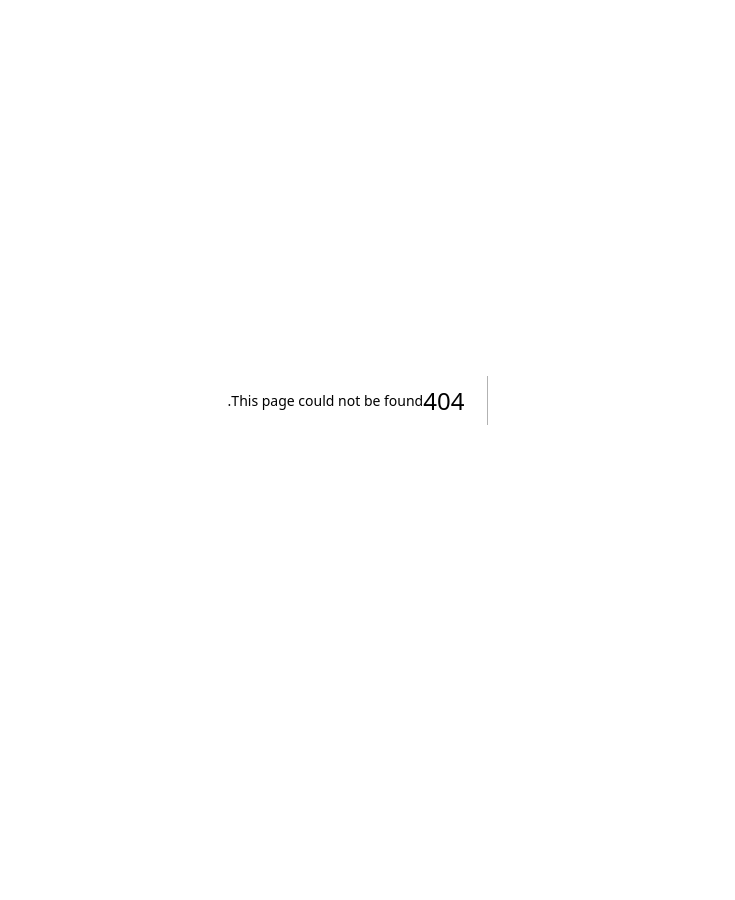
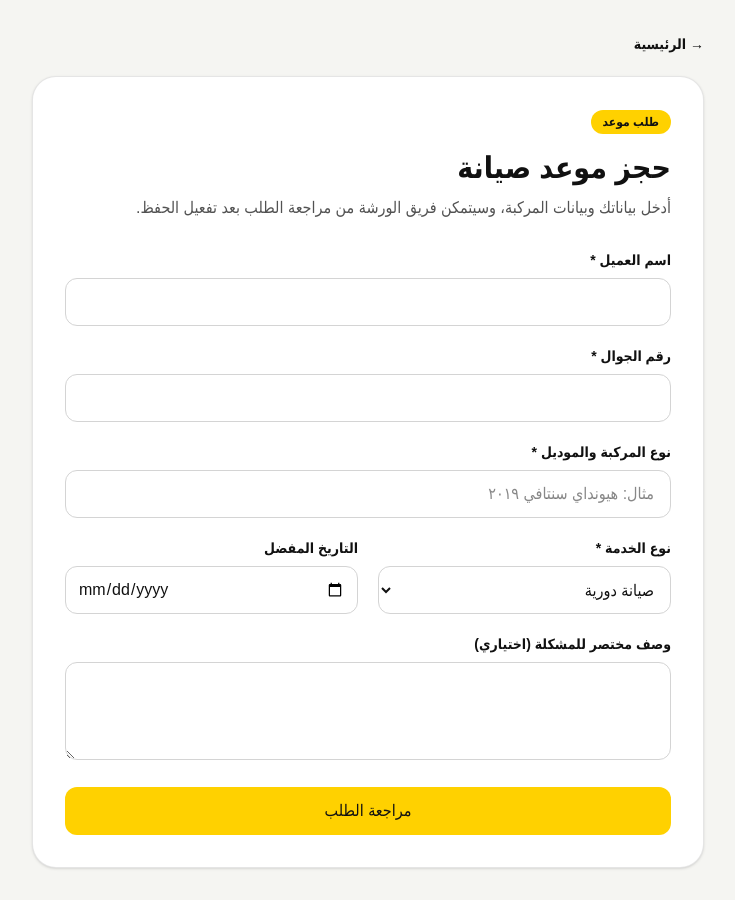
Before and after one commit to ahmedzohaidz/diagpro-manager-v1, a Next.js app: page /book in a window 1280 px wide. Before the commit this address had no page. Shown: the whole page, without its empty margins (272-1007 px from the left). Before the commit the page ends 800 px from the top, so only its background shows below. Built offline with nearby package versions, Linux system fonts and the light colour scheme.

Commit message:
chore: scaffold DiagPro V1 (src/app/book/page.tsx)

```diff
--- /dev/null
+++ b/src/app/book/page.tsx
@@ -0,0 +1,81 @@
+"use client";
+
+import { FormEvent, useState } from "react";
+
+type BookingForm = {
+  customerName: string;
+  phone: string;
+  vehicle: string;
+  service: string;
+  preferredDate: string;
+  notes: string;
+};
+
+const initialForm: BookingForm = {
+  customerName: "",
+  phone: "",
+  vehicle: "",
+  service: "صيانة دورية",
+  preferredDate: "",
+  notes: "",
+};
+
+export default function BookPage() {
+  const [form, setForm] = useState<BookingForm>(initialForm);
+  const [submitted, setSubmitted] = useState(false);
+
+  function update<K extends keyof BookingForm>(key: K, value: BookingForm[K]) {
+    setForm((current) => ({ ...current, [key]: value }));
+    setSubmitted(false);
+  }
+
+  function handleSubmit(event: FormEvent<HTMLFormElement>) {
+    event.preventDefault();
+    setSubmitted(true);
+  }
+
+  return (
+    <main className="min-h-screen px-4 py-8 sm:px-6">
+      <div className="mx-auto max-w-2xl">
+        <a href="/" className="text-sm font-bold text-neutral-600 hover:text-black">→ الرئيسية</a>
+        <div className="mt-5 rounded-3xl border border-black/10 bg-white p-5 shadow-sm sm:p-8">
+          <span className="inline-flex rounded-full bg-[#FFD100] px-3 py-1 text-xs font-black">طلب موعد</span>
+          <h1 className="mt-4 text-3xl font-black">حجز موعد صيانة</h1>
+          <p className="mt-2 leading-7 text-neutral-600">أدخل بياناتك وبيانات المركبة، وسيتمكن فريق الورشة من مراجعة الطلب بعد تفعيل الحفظ.</p>
+          <form className="mt-7 space-y-5" onSubmit={handleSubmit}>
+            <div>
+              <label htmlFor="customerName" className="mb-2 block text-sm font-bold">اسم العميل *</label>
+              <input id="customerName" required maxLength={100} autoComplete="name" value={form.customerName} onChange={(e) => update("customerName", e.target.value)} className="min-h-12 w-full rounded-xl border border-neutral-300 px-4 outline-none focus:border-black focus:ring-2 focus:ring-[#FFD100]" />
+            </div>
+            <div>
+              <label htmlFor="phone" className="mb-2 block text-sm font-bold">رقم الجوال *</label>
+              <input id="phone" required inputMode="tel" autoComplete="tel" pattern="[0-9+()\- ]{8,20}" value={form.phone} onChange={(e) => update("phone", e.target.value)} className="min-h-12 w-full rounded-xl border border-neutral-300 px-4 outline-none focus:border-black focus:ring-2 focus:ring-[#FFD100]" />
+            </div>
+            <div>
+              <label htmlFor="vehicle" className="mb-2 block text-sm font-bold">نوع المركبة والموديل *</label>
+              <input id="vehicle" required maxLength={120} placeholder="مثال: هيونداي سنتافي ٢٠١٩" value={form.vehicle} onChange={(e) => update("vehicle", e.target.value)} className="min-h-12 w-full rounded-xl border border-neutral-300 px-4 outline-none focus:border-black focus:ring-2 focus:ring-[#FFD100]" />
+            </div>
+            <div className="grid gap-5 sm:grid-cols-2">
+              <div>
+                <label htmlFor="service" className="mb-2 block text-sm font-bold">نوع الخدمة *</label>
+                <select id="service" value={form.service} onChange={(e) => update("service", e.target.value)} className="min-h-12 w-full rounded-xl border border-neutral-300 bg-white px-3">
+                  <option>صيانة دورية</option><option>فحص كمبيوتر</option><option>كهرباء سيارات</option><option>فحص قبل الشراء</option><option>أخرى</option>
+                </select>
+              </div>
+              <div>
+                <label htmlFor="preferredDate" className="mb-2 block text-sm font-bold">التاريخ المفضل</label>
+                <input id="preferredDate" type="date" min={new Date().toISOString().slice(0, 10)} value={form.preferredDate} onChange={(e) => update("preferredDate", e.target.value)} className="min-h-12 w-full rounded-xl border border-neutral-300 px-3" />
+              </div>
+            </div>
+            <div>
+              <label htmlFor="notes" className="mb-2 block text-sm font-bold">وصف مختصر للمشكلة (اختياري)</label>
+              <textarea id="notes" rows={3} maxLength={1000} value={form.notes} onChange={(e) => update("notes", e.target.value)} className="w-full rounded-xl border border-neutral-300 px-4 py-3 outline-none focus:border-black focus:ring-2 focus:ring-[#FFD100]" />
+            </div>
+            <button type="submit" className="min-h-12 w-full rounded-xl bg-[#FFD100] px-5 py-3 font-black transition hover:bg-yellow-400">مراجعة الطلب</button>
+          </form>
+          {submitted && <p role="status" className="mt-5 rounded-xl border border-amber-300 bg-amber-50 p-4 text-sm leading-7">تم التحقق من الحقول في هذه الواجهة التجريبية فقط. لم يُرسل الطلب ولم تُحفظ البيانات. سيتم تفعيل الإرسال بعد ربط API وقاعدة البيانات.</p>}
+        </div>
+      </div>
+    </main>
+  );
+}
```
